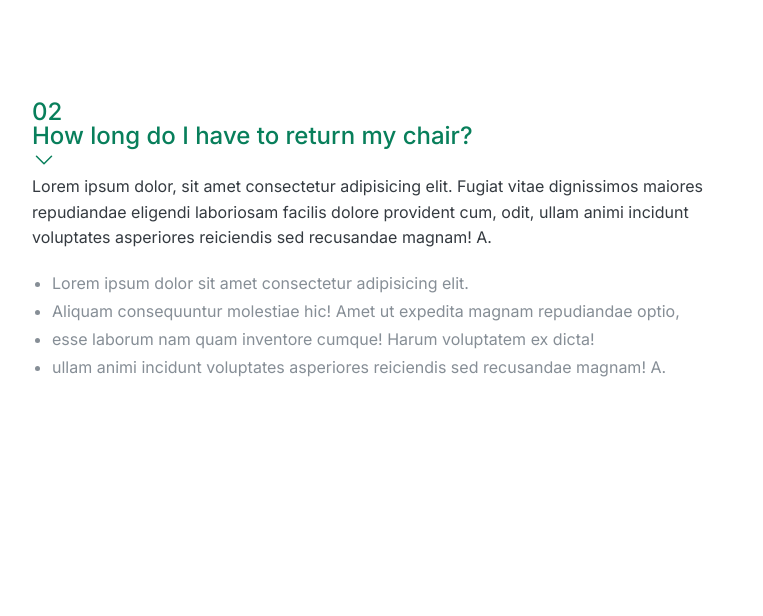
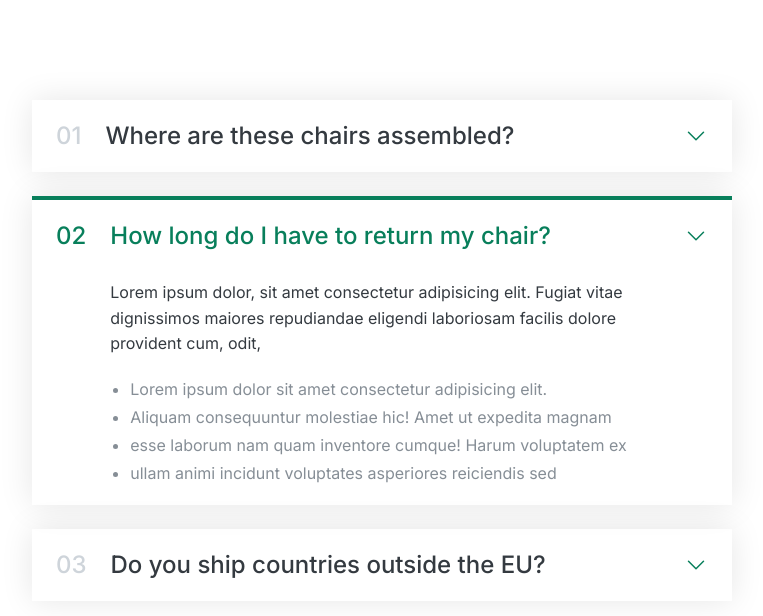
Before and after one commit to ingvillajimenez/06-components, a plain HTML site: page 01-accordion.html in a window 1280 px wide. Shown: the whole page, without its empty margins (258-1021 px from the left). Drawn offline with Linux system fonts and the light colour scheme.

Commit message:
Building an Accordion Component - Part 2

```diff
--- a/01-accordion.html
+++ b/01-accordion.html
@@ -37,16 +37,32 @@
       .accordion {
         width: 700px;
         margin: 100px auto;
+
+        display: flex;
+        flex-direction: column;
+        gap: 24px;
       }
 
       .item {
+        box-shadow: 0 0 32px rgba(0, 0, 0, 0.1);
+        padding: 24px;
+
+        display: grid;
+        grid-template-columns: auto 1fr auto;
+        column-gap: 24px;
+        row-gap: 32px;
+        align-items: center;
       }
 
       .number,
       .text {
         font-size: 24px;
         font-weight: 500;
-        color: #087f5b;
+        /* color: #087f5b; */
+      }
+
+      .number {
+        color: #ced4da;
       }
 
       .icon {
@@ -56,6 +72,8 @@
       }
 
       .hidden-box {
+        grid-column: 2;
+        display: none;
       }
 
       .hidden-box p {
@@ -72,14 +90,55 @@
         gap: 12px;
       }
 
-      /* .hidden-box li {
-        margin-bottom: 12px;
-      } */
+      /* OPEN STATE */
+      .open {
+        border-top: 4px solid #087f5b;
+      }
+
+      .open .hidden-box {
+        display: block;
+      }
+
+      .open .number,
+      .open .text {
+        color: #087f5b;
+      }
     </style>
   </head>
   <body>
     <div class="accordion">
       <div class="item">
+        <p class="number">01</p>
+        <p class="text">Where are these chairs assembled?</p>
+        <svg
+          xmlns="http://www.w3.org/2000/svg"
+          fill="none"
+          viewBox="0 0 24 24"
+          stroke-width="1.5"
+          stroke="currentColor"
+          class="icon"
+        >
+          <path
+            stroke-linecap="round"
+            stroke-linejoin="round"
+            d="M19.5 8.25l-7.5 7.5-7.5-7.5"
+          />
+        </svg>
+        <div class="hidden-box">
+          <p>
+            Lorem ipsum dolor, sit amet consectetur adipisicing elit. Fugiat
+            vitae dignissimos maiores repudiandae eligendi laboriosam facilis
+            dolore provident cum, odit,
+          </p>
+          <ul>
+            <li>Lorem ipsum dolor sit amet consectetur adipisicing elit.</li>
+            <li>Aliquam consequuntur molestiae hic! Amet ut expedita magnam</li>
+            <li>esse laborum nam quam inventore cumque! Harum voluptatem ex</li>
+            <li>ullam animi incidunt voluptates asperiores reiciendis sed</li>
+          </ul>
+        </div>
+      </div>
+      <div class="item open">
         <p class="number">02</p>
         <p class="text">How long do I have to return my chair?</p>
         <svg
@@ -100,22 +159,44 @@
           <p>
             Lorem ipsum dolor, sit amet consectetur adipisicing elit. Fugiat
             vitae dignissimos maiores repudiandae eligendi laboriosam facilis
-            dolore provident cum, odit, ullam animi incidunt voluptates
-            asperiores reiciendis sed recusandae magnam! A.
+            dolore provident cum, odit,
           </p>
           <ul>
             <li>Lorem ipsum dolor sit amet consectetur adipisicing elit.</li>
-            <li>
-              Aliquam consequuntur molestiae hic! Amet ut expedita magnam
-              repudiandae optio,
-            </li>
-            <li>
-              esse laborum nam quam inventore cumque! Harum voluptatem ex dicta!
-            </li>
-            <li>
-              ullam animi incidunt voluptates asperiores reiciendis sed
-              recusandae magnam! A.
-            </li>
+            <li>Aliquam consequuntur molestiae hic! Amet ut expedita magnam</li>
+            <li>esse laborum nam quam inventore cumque! Harum voluptatem ex</li>
+            <li>ullam animi incidunt voluptates asperiores reiciendis sed</li>
+          </ul>
+        </div>
+      </div>
+      <div class="item">
+        <p class="number">03</p>
+        <p class="text">Do you ship countries outside the EU?</p>
+        <svg
+          xmlns="http://www.w3.org/2000/svg"
+          fill="none"
+          viewBox="0 0 24 24"
+          stroke-width="1.5"
+          stroke="currentColor"
+          class="icon"
+        >
+          <path
+            stroke-linecap="round"
+            stroke-linejoin="round"
+            d="M19.5 8.25l-7.5 7.5-7.5-7.5"
+          />
+        </svg>
+        <div class="hidden-box">
+          <p>
+            Lorem ipsum dolor, sit amet consectetur adipisicing elit. Fugiat
+            vitae dignissimos maiores repudiandae eligendi laboriosam facilis
+            dolore provident cum, odit,
+          </p>
+          <ul>
+            <li>Lorem ipsum dolor sit amet consectetur adipisicing elit.</li>
+            <li>Aliquam consequuntur molestiae hic! Amet ut expedita magnam</li>
+            <li>esse laborum nam quam inventore cumque! Harum voluptatem ex</li>
+            <li>ullam animi incidunt voluptates asperiores reiciendis sed</li>
           </ul>
         </div>
       </div>
```
